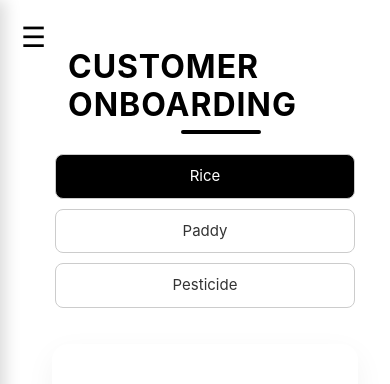
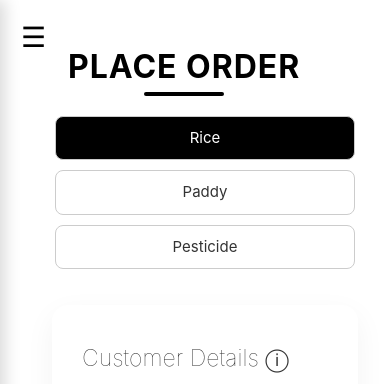
Before and after one commit to Rishvanth28/Paddy, a Django app: template paddy_proj/paddy_app/templates/admin_place_order.html in a window 390 px wide. Shown: the top 384 px of the page. Run offline with Django 5.2, Linux system fonts and the light colour scheme; the template is opened without the code that fills it, so the values that code supplies are empty.

Commit message:
Update page title and label for driver phone number in admin place order template

```diff
--- a/paddy_proj/paddy_app/templates/admin_place_order.html
+++ b/paddy_proj/paddy_app/templates/admin_place_order.html
@@ -25,7 +25,7 @@
 
 <body>
     <div class="header-bar d-flex align-items-center justify-content-between flex-wrap mb-3">
-        <h1 class="page-title mb-0 me-3">Customer Onboarding</h1>
+        <h1 class="page-title mb-0 me-3">Place Order</h1>
     </div>
 
     <!-- Tab Buttons -->
@@ -208,7 +208,7 @@
                     </div>
                 </div>
 
-                <label for="driver_ph_no">Phone No*</label>
+                <label for="driver_ph_no">Driver Phone No*</label>
                 <input type="text" name="driver_ph_no" placeholder="+91 9876543210" required>
 
                 <h3>Order Details <span title="Fill order details">ⓘ</span></h3>
```
